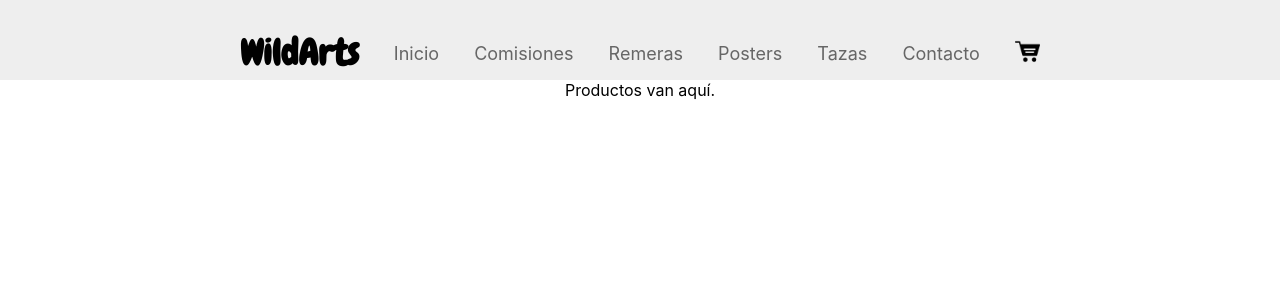
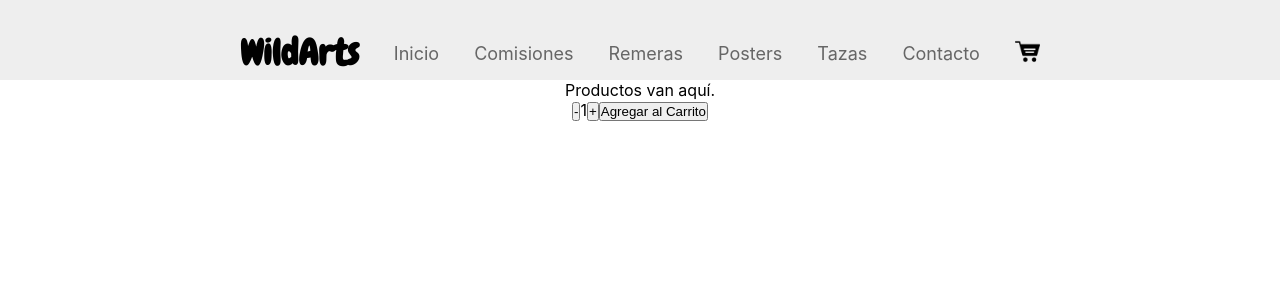
Before and after one commit to galaurino/artshop-laurino, a React (Create React App) app: page / in a window 1280 px wide. Shown: the top 300 px of the page. Built offline with nearby package versions, Linux system fonts and the light colour scheme.

Commit message:
ItemCount

```diff
--- /dev/null
+++ b/src/components/itemCount/ItemCount.js
@@ -0,0 +1,35 @@
+import React, { useState } from "react";
+
+function ItemCount({initial, stock, onAdd}) {
+	const [count, setCount] = useState(Number(initial));
+	const onIncrement = () => {
+		if (count>=stock){
+			alert("Has excedido el stock disponible.")
+		}else {
+			setCount(count + 1)
+		}
+	};
+	const onSubtract = () => {
+		if (count<=initial){
+			alert("No puedes tener menos cantidad.");
+		}else {
+			setCount(count - 1)
+		};
+	};
+
+	return (
+		<div className="ItemCount">
+
+		<button onClick={onSubtract}>-</button>
+
+		{count}
+
+		<button onClick={onIncrement}>+</button>
+
+		<button onClick={() => onAdd(count)}>Agregar al Carrito</button>
+
+		</div>
+		);
+	};
+
+export default ItemCount;
--- a/src/components/itemListContainer/ItemListContainer.js
+++ b/src/components/itemListContainer/ItemListContainer.js
@@ -1,8 +1,12 @@
 import React from "react";
+import ItemCount from '../itemCount/ItemCount.js';
 
 function ItemListContainer({greeting}) {
 	return (
+		<>
 		<p>{greeting}</p>
+		<ItemCount initial="1" stock="8" />
+		</>
 		);
 };
 
```
